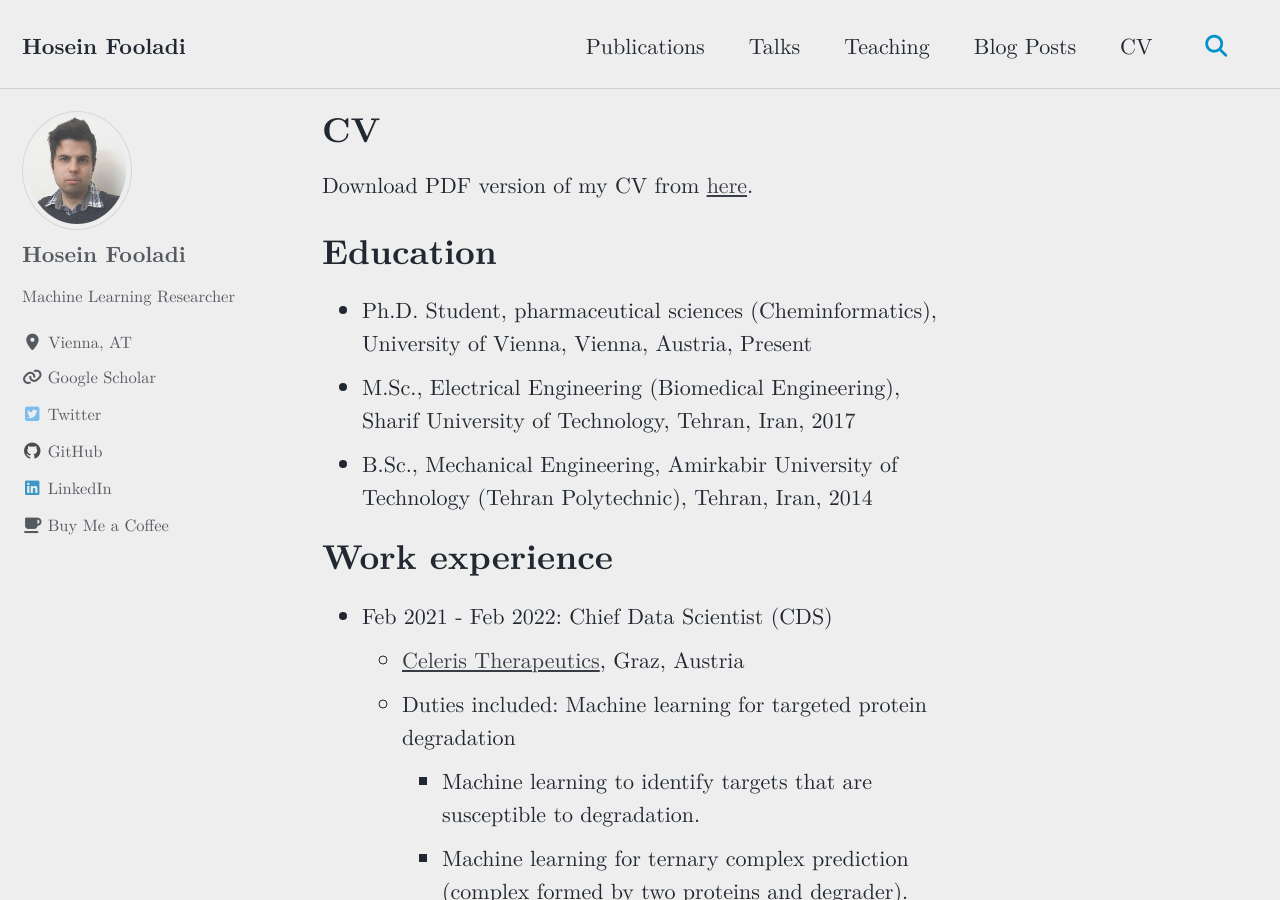
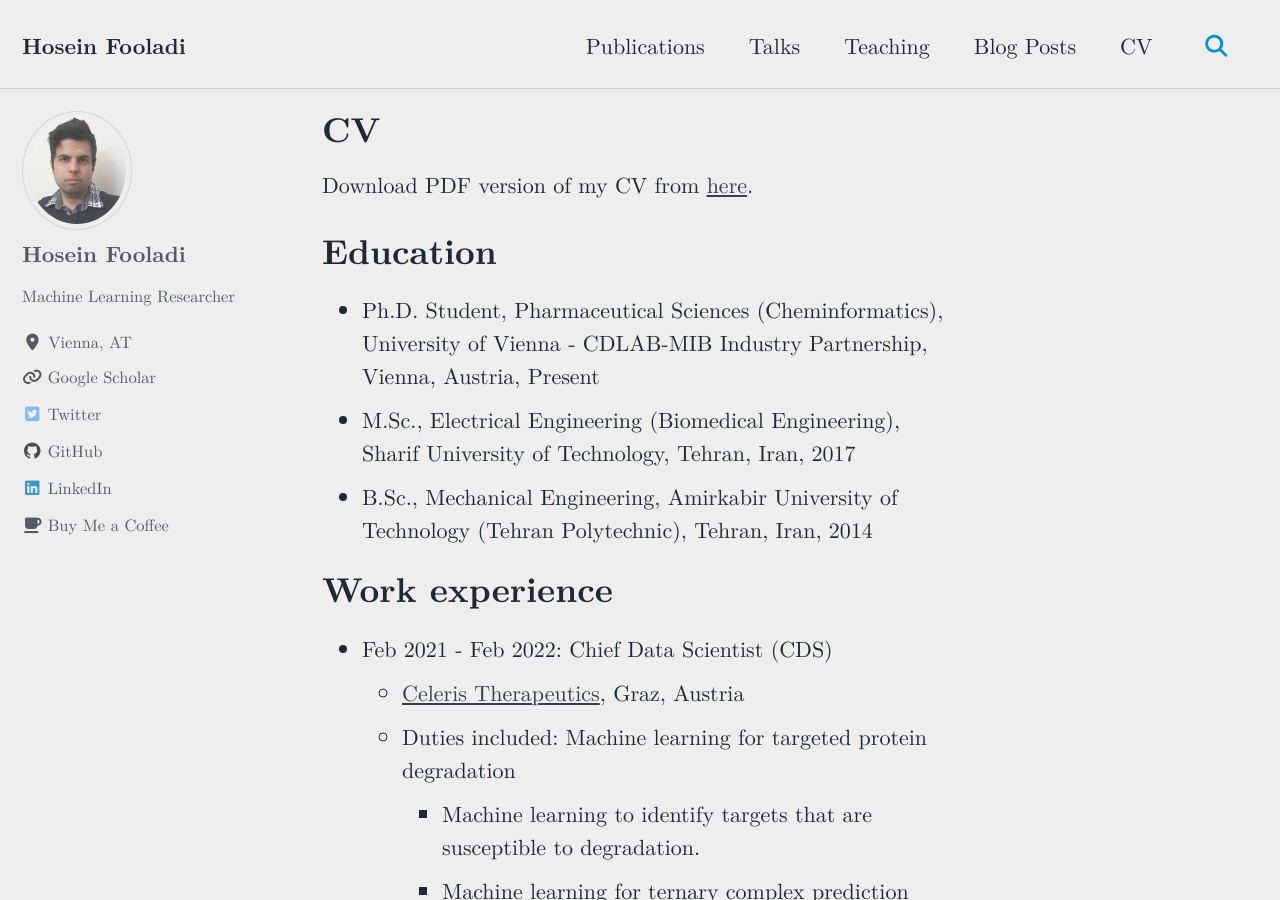
Before and after one commit to HFooladi/HFooladi.github.io, a Jekyll site: the page built from _pages/cv.md, in a window 1280 px wide and 900 px high. Built offline with Jekyll 4.4.1, drawn with Linux system fonts in a browser that asks for light colours; cached includes are drawn as plain includes.

```diff
--- a/_pages/cv.md
+++ b/_pages/cv.md
@@ -13,7 +13,7 @@ Download PDF version of my CV from [here](https://hfooladi.github.io//files/CV_H
 Education
 ======
 
-* Ph.D. Student, pharmaceutical sciences (Cheminformatics), University of Vienna, Vienna, Austria, Present
+* Ph.D. Student, Pharmaceutical Sciences (Cheminformatics), University of Vienna - CDLAB-MIB Industry Partnership, Vienna, Austria, Present
 * M.Sc., Electrical Engineering (Biomedical Engineering), Sharif University of Technology, Tehran, Iran, 2017
 * B.Sc., Mechanical Engineering, Amirkabir University of Technology (Tehran Polytechnic), Tehran, Iran, 2014
 
```
